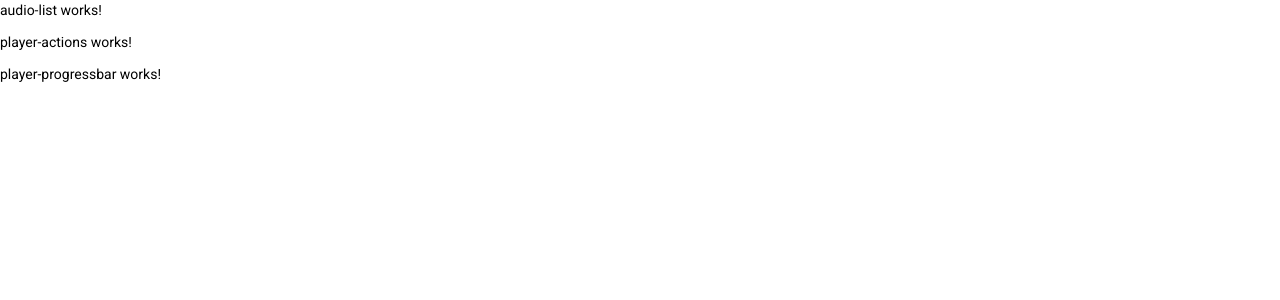
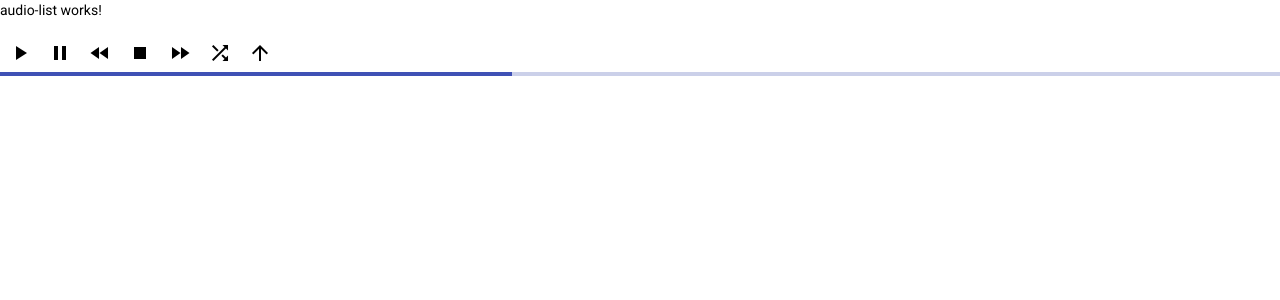
Before and after one commit to mosdotlab/audio-player, an Angular app: page / in a window 1280 px wide. Shown: the top 300 px of the page. Built offline with nearby package versions, Linux system fonts and the light colour scheme; no server answers.

Commit message:
Add player actions

```diff
--- a/angular.json
+++ b/angular.json
@@ -70,7 +70,8 @@
               "browserTarget": "audio-player:build:production"
             },
             "development": {
-              "browserTarget": "audio-player:build:development"
+              "browserTarget": "audio-player:build:development",
+              "disableHostCheck": true
             }
           },
           "defaultConfiguration": "development"
--- a/src/app/components/player/player-actions/player-actions.component.html
+++ b/src/app/components/player/player-actions/player-actions.component.html
@@ -1 +1,25 @@
-<p>player-actions works!</p>
+<div class="example-button-row">
+  <div class="example-flex-container">
+    <button mat-icon-button aria-label="play" (click)="play()">
+      <mat-icon>play_arrow</mat-icon>
+    </button>
+    <button mat-icon-button aria-label="pause" (click)="pause()">
+      <mat-icon>pause</mat-icon>
+    </button>
+    <button mat-icon-button aria-label="rewind" (click)="rewind()">
+      <mat-icon>fast_rewind</mat-icon>
+    </button>
+    <button mat-icon-button aria-label="stop" (click)="stop()">
+      <mat-icon>stop</mat-icon>
+    </button>
+    <button mat-icon-button aria-label="forward" (click)="forward()">
+      <mat-icon>fast_forward</mat-icon>
+    </button>
+    <button mat-icon-button aria-label="shuffle" (click)="shuffle()">
+      <mat-icon>shuffle</mat-icon>
+    </button>
+    <button mat-icon-button aria-label="navigate" (click)="navigate()">
+      <mat-icon>arrow_upward</mat-icon>
+    </button>
+  </div>
+</div>
--- a/src/app/components/player/player-actions/player-actions.component.ts
+++ b/src/app/components/player/player-actions/player-actions.component.ts
@@ -1,4 +1,4 @@
-import { Component, OnInit } from '@angular/core';
+import { Component, EventEmitter, OnInit, Output } from '@angular/core';
 
 @Component({
 	selector: 'app-player-actions',
@@ -6,10 +6,45 @@ import { Component, OnInit } from '@angular/core';
 	styleUrls: ['./player-actions.component.scss']
 })
 export class PlayerActionsComponent implements OnInit {
+	@Output() playChange = new EventEmitter<boolean>();
+	@Output() pauseChange = new EventEmitter<boolean>();
+	@Output() stopChange = new EventEmitter<boolean>();
+	@Output() rewindChange = new EventEmitter<boolean>();
+	@Output() forwardChange = new EventEmitter<boolean>();
+	@Output() shuffleChange = new EventEmitter<boolean>();
+	@Output() navigateChange = new EventEmitter<boolean>();
 
 	constructor() { }
 
 	ngOnInit(): void {
 	}
 
+	public play() {
+		this.playChange.emit(true);
+	}
+
+	public pause() {
+		this.pauseChange.emit(true);
+	}
+
+	public stop() {
+		this.stopChange.emit(true);
+	}
+
+	public rewind() {
+		this.rewindChange.emit(true);
+	}
+
+	public forward() {
+		this.forwardChange.emit(true);
+	}
+
+	public shuffle() {
+		this.shuffleChange.emit(true);
+	}
+
+	public navigate() {
+		this.navigateChange.emit(true);
+	}
+
 }
--- a/src/app/components/player/player-progressbar/player-progressbar.component.html
+++ b/src/app/components/player/player-progressbar/player-progressbar.component.html
@@ -1 +1 @@
-<p>player-progressbar works!</p>
+<mat-progress-bar mode="determinate" value="40"></mat-progress-bar>
--- a/src/app/components/player/player-widget/player-widget.component.html
+++ b/src/app/components/player/player-widget/player-widget.component.html
@@ -1,2 +1,10 @@
-<app-player-actions></app-player-actions>
+<app-player-actions
+  (playChange)="play($event)"
+  (pauseChange)="play($event)"
+  (stopChange)="pause($event)"
+  (rewindChange)="stop($event)"
+  (forwardChange)="rewind($event)"
+  (shuffleChange)="shuffle($event)"
+  (navigateChange)="navigate($event)"
+></app-player-actions>
 <app-player-progressbar></app-player-progressbar>
--- a/src/app/components/player/player-widget/player-widget.component.ts
+++ b/src/app/components/player/player-widget/player-widget.component.ts
@@ -12,4 +12,25 @@ export class PlayerWidgetComponent implements OnInit {
 	ngOnInit(): void {
 	}
 
+	public play(flag:boolean){
+	}
+
+	public pause(flag:boolean){
+	}
+
+	public stop(flag:boolean){
+	}
+
+	public rewind(flag:boolean){
+	}
+
+	public forward(flag:boolean){
+	}
+
+	public shuffle(flag:boolean){
+	}
+
+	public navigate(flag:boolean){
+	}
+
 }
--- a/src/app/shared-modules/material.modules.ts
+++ b/src/app/shared-modules/material.modules.ts
@@ -1,3 +1,17 @@
+import { MatToolbarModule } from '@angular/material/toolbar';
 import { MatButtonModule } from '@angular/material/button';
+import { MatIconModule } from '@angular/material/icon';
+import { MatListModule } from '@angular/material/list';
+import { MatCardModule } from '@angular/material/card';
+import { MatInputModule } from '@angular/material/input';
+import { MatProgressBarModule } from '@angular/material/progress-bar';
 
-export const material = [MatButtonModule];
+export const material = [
+	MatToolbarModule,
+	MatButtonModule,
+	MatIconModule,
+	MatListModule,
+	MatCardModule,
+	MatInputModule,
+	MatProgressBarModule
+];
```
